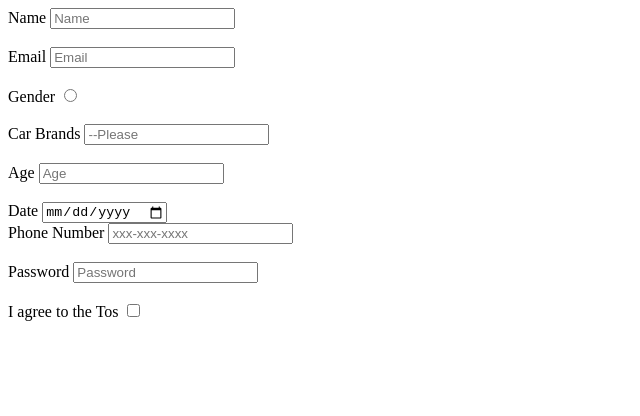
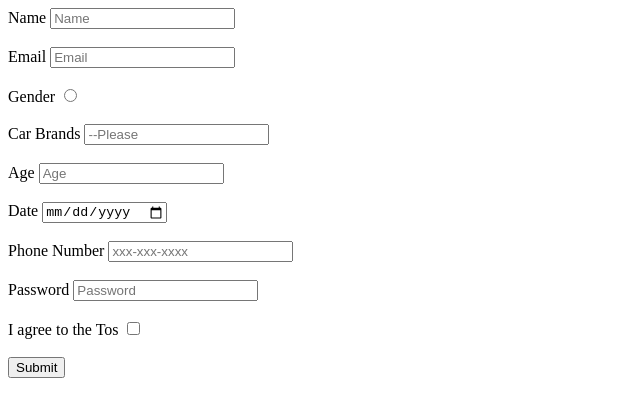
Before and after one commit to acciojob/signup-form-car-hariHaran1107, a website: page main.html in a window 1280 px wide. Shown: the whole page, without its empty margins (0-640 px from the left). Drawn offline with Linux system fonts and the light colour scheme.

Commit message:
created a submission

```diff
--- a/main.html
+++ b/main.html
@@ -8,7 +8,7 @@
 
 <body>
 	<!-- the entire body must be written by student -->
-	<form>
+	<form method="post">
 		<div>
 			<label for="name">Name</label>
 			<input type="text" id="name" placeholder="Name" required>
@@ -38,7 +38,7 @@
 			<label for="dob">Date</label>
 			<input type="date" id="dob" required>
 
-		</div
+		</div>
 			<br>
 		<div>
 			<label for="tel">Phone Number</label>
@@ -55,6 +55,11 @@
 			<input type="checkbox" id="tos" required>
 		</div>
 
+		<br>
+		<div>
+			<input type="submit">
+		</div>
+
 	</form>
 
     <script type="text/javascript" src="./script.js">
```
